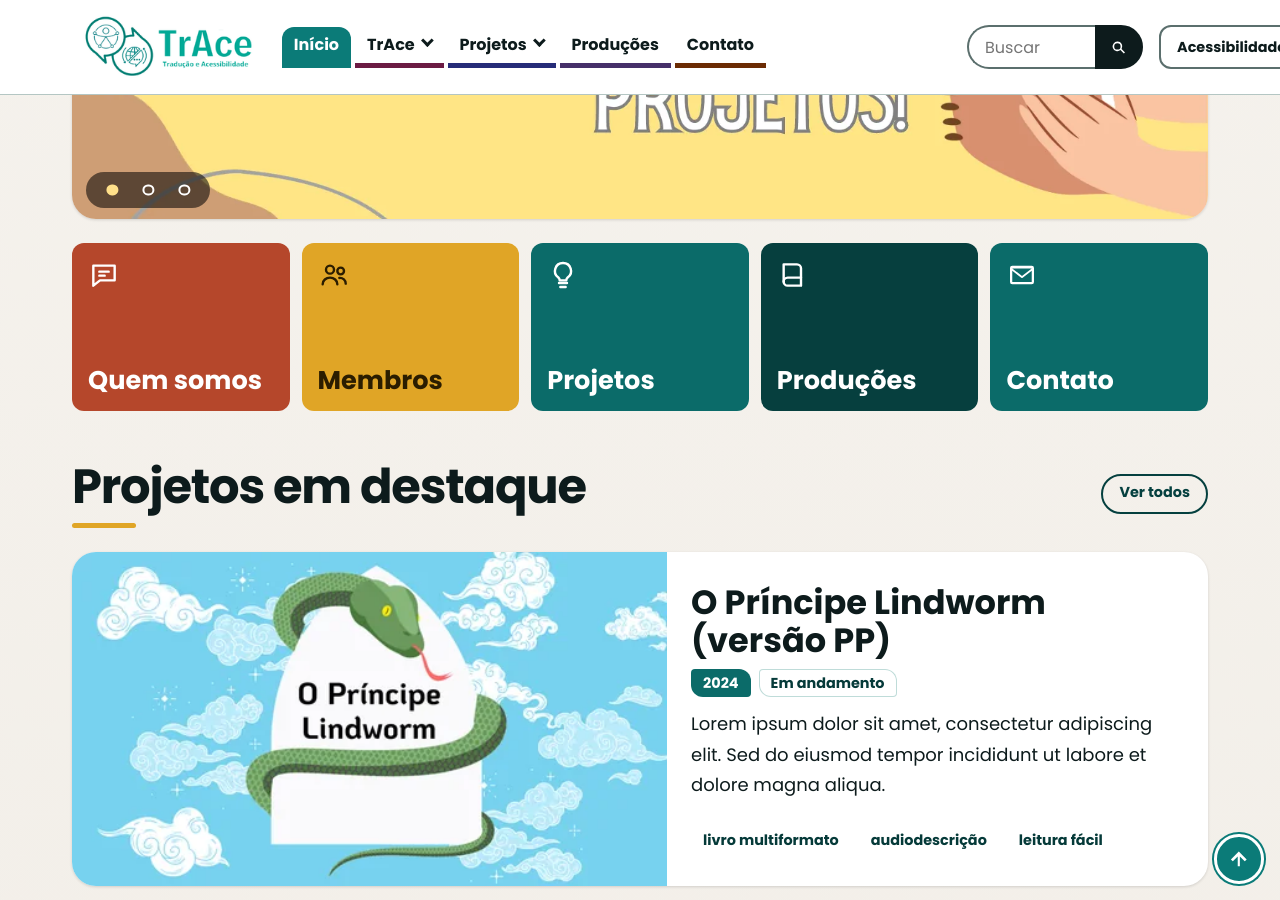
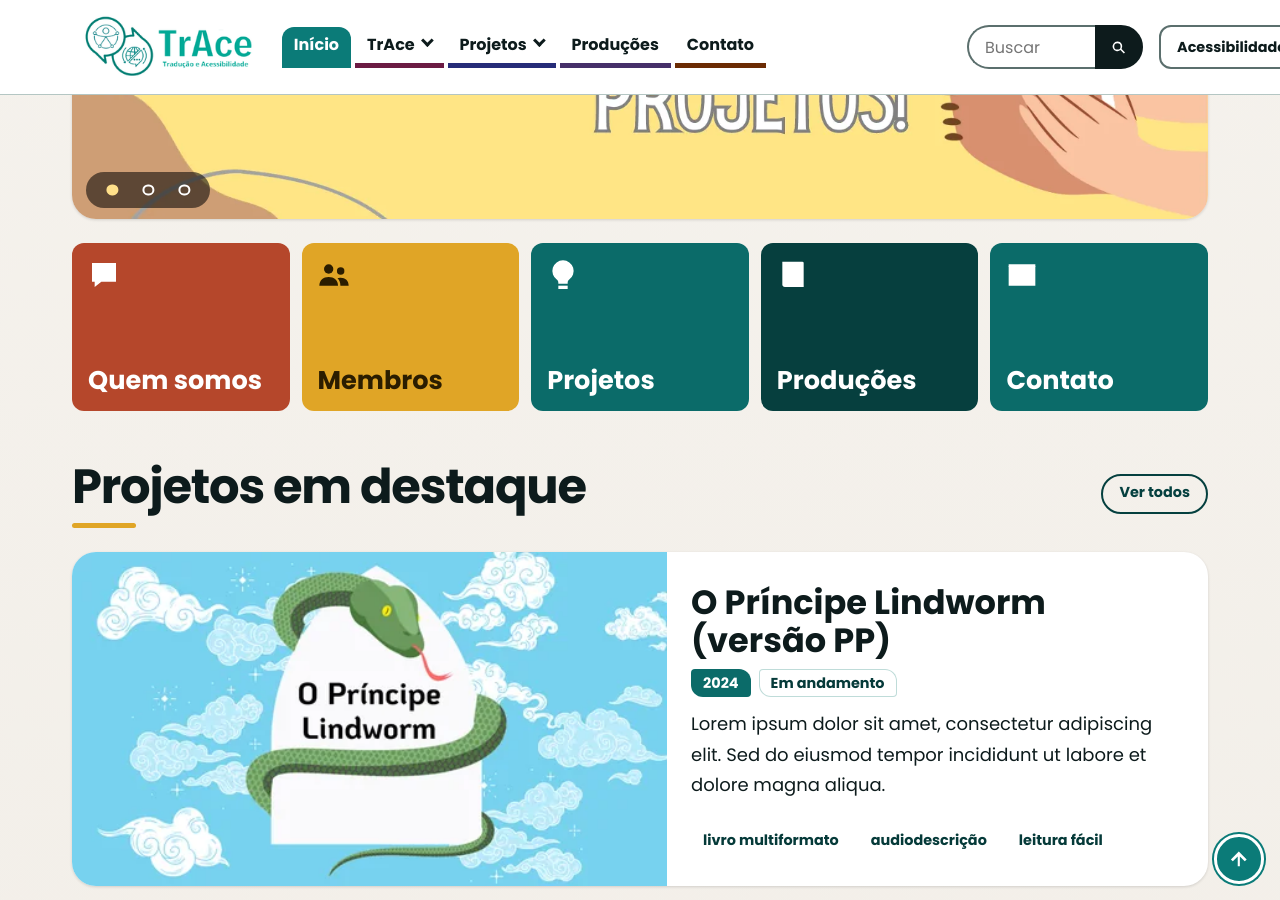
Before and after one commit to Niuuzinho/site-trace-teste, a Jekyll site: the page built from index.html, in a window 1280 px wide and 900 px high, scrolled down 682 px. Built offline with Jekyll 4.4.1, drawn with Linux system fonts in a browser that asks for light colours.

Commit message:
Inicial: ícones grossos para os atalhos (sprite) e atalhos na ordem do menu
Co-Authored-By: Claude Sonnet 5.5 <noreply@anthropic.com>
Claude-Session: https://claude.ai/code/session_01AbHHXVauvBZ2sfPmWDepMS

```diff
--- a/_includes/icones.html
+++ b/_includes/icones.html
@@ -11,6 +11,11 @@
   <symbol id="i-tipo-dissertacao" viewBox="0 0 24 24"><g fill="none" stroke="currentColor" stroke-width="1.8" stroke-linecap="round" stroke-linejoin="round"><path d="M12 4l8 4-8 4-8-4 8-4Z"/><path d="M4 12l8 4 8-4"/><path d="M4 16l8 4 8-4"/></g></symbol>
   <symbol id="i-tipo-videolivro" viewBox="0 0 24 24"><g fill="none" stroke="currentColor" stroke-width="1.8" stroke-linecap="round" stroke-linejoin="round"><rect x="3" y="5" width="18" height="14" rx="3"/><path d="M10 9.5v5l4.5-2.5-4.5-2.5Z"/></g></symbol>
   <symbol id="i-lupa" viewBox="0 0 24 24"><g fill="none" stroke="currentColor" stroke-width="1.8" stroke-linecap="round" stroke-linejoin="round"><circle cx="10.5" cy="10.5" r="6"/><path d="M15 15l5 5"/></g></symbol>
+  <symbol id="i-g-sobre" viewBox="0 0 24 24"><path fill="currentColor" d="M3 3h18v14H10l-5 4v-4H3V3Z"/><path fill="none" stroke="#fff" stroke-width="2" d="M7 8h10M7 12h6"/></symbol>
+  <symbol id="i-g-membros" viewBox="0 0 24 24"><circle cx="8" cy="7.5" r="3.5" fill="currentColor"/><path fill="currentColor" d="M1 20c0-4 3-6.5 7-6.5s7 2.5 7 6.5H1Z"/><circle cx="17" cy="9" r="2.8" fill="currentColor"/><path fill="currentColor" d="M16.5 14c3.7-.2 6.5 1.8 6.5 6h-6.2c0-2.4-.7-4.4-2.2-5.6.5-.2 1.2-.4 1.9-.4Z"/></symbol>
+  <symbol id="i-g-projetos" viewBox="0 0 24 24"><path fill="currentColor" d="M12 1a8 8 0 0 0-4.5 14.6c.6.5 1 1.2 1 2.4v.5h7V18c0-1.2.4-1.9 1-2.4A8 8 0 0 0 12 1Z"/><rect x="8.5" y="20" width="7" height="2.5" fill="currentColor"/></symbol>
+  <symbol id="i-g-producoes" viewBox="0 0 24 24"><path fill="currentColor" d="M4 2h15a1 1 0 0 1 1 1v18H6a2 2 0 0 1-2-2V2Z"/><path fill="none" stroke="#fff" stroke-width="2" d="M8 7h8M8 11h8"/></symbol>
+  <symbol id="i-g-contato" viewBox="0 0 24 24"><path fill="currentColor" d="M2 4h20v16H2V4Z"/><path fill="none" stroke="#fff" stroke-width="2" d="m2.5 5 9.5 8 9.5-8"/></symbol>
   <symbol id="i-pessoas" viewBox="0 0 24 24"><g fill="none" stroke="currentColor" stroke-width="1.8" stroke-linecap="round" stroke-linejoin="round"><circle cx="9" cy="8" r="3"/><path d="M3.5 19c0-3 2.5-5 5.5-5s5.5 2 5.5 5"/><circle cx="17" cy="9" r="2.5"/><path d="M16 14.2c2.7-.2 4.8 1.6 4.8 4.3"/></g></symbol>
   <symbol id="i-projeto" viewBox="0 0 24 24"><g fill="none" stroke="currentColor" stroke-width="1.8" stroke-linecap="round" stroke-linejoin="round"><path d="M9 18h6M10 21h4"/><path d="M12 3a6 6 0 0 0-3.5 10.9c.6.5 1 1.2 1 2.1h5c0-.9.4-1.6 1-2.1A6 6 0 0 0 12 3Z"/></g></symbol>
   <symbol id="i-sobre" viewBox="0 0 24 24"><g fill="none" stroke="currentColor" stroke-width="1.8" stroke-linecap="round" stroke-linejoin="round"><path d="M4 5h16v11H9l-5 4V5Z"/><path d="M8.5 9.5h7M8.5 12.5h4"/></g></symbol>
--- a/index.html
+++ b/index.html
@@ -33,11 +33,11 @@ permalink: /
 
 <nav class="container mod-atalhos" aria-label="Áreas do site">
   <ul>
-    <li><a class="mod-tile mod-tile-sobre" href="{{ '/quem-somos/' | relative_url }}"><span class="mod-tile-icone"><svg class="icone" aria-hidden="true" focusable="false"><use href="#i-sobre"></use></svg></span><span class="mod-tile-nome">Quem somos</span><span class="mod-tile-mais">Conhecer <svg class="icone" aria-hidden="true" focusable="false"><use href="#i-seta-dir"></use></svg></span></a></li>
-    <li><a class="mod-tile mod-tile-membros" href="{{ '/membros/' | relative_url }}"><span class="mod-tile-icone"><svg class="icone" aria-hidden="true" focusable="false"><use href="#i-pessoas"></use></svg></span><span class="mod-tile-nome">Membros</span><span class="mod-tile-mais">Conhecer <svg class="icone" aria-hidden="true" focusable="false"><use href="#i-seta-dir"></use></svg></span></a></li>
-    <li><a class="mod-tile mod-tile-projetos" href="{{ '/projetos/' | relative_url }}"><span class="mod-tile-icone"><svg class="icone" aria-hidden="true" focusable="false"><use href="#i-projeto"></use></svg></span><span class="mod-tile-nome">Projetos</span><span class="mod-tile-mais">Explorar <svg class="icone" aria-hidden="true" focusable="false"><use href="#i-seta-dir"></use></svg></span></a></li>
-    <li><a class="mod-tile mod-tile-producoes" href="{{ '/producoes/' | relative_url }}"><span class="mod-tile-icone"><svg class="icone" aria-hidden="true" focusable="false"><use href="#i-tipo-capitulo"></use></svg></span><span class="mod-tile-nome">Produções</span><span class="mod-tile-mais">Explorar <svg class="icone" aria-hidden="true" focusable="false"><use href="#i-seta-dir"></use></svg></span></a></li>
-    <li><a class="mod-tile mod-tile-contato" href="{{ '/contato/' | relative_url }}"><span class="mod-tile-icone"><svg class="icone" aria-hidden="true" focusable="false"><use href="#i-email"></use></svg></span><span class="mod-tile-nome">Contato</span><span class="mod-tile-mais">Falar com a gente <svg class="icone" aria-hidden="true" focusable="false"><use href="#i-seta-dir"></use></svg></span></a></li>
+    <li><a class="mod-tile mod-tile-sobre" href="{{ '/quem-somos/' | relative_url }}"><span class="mod-tile-icone"><svg class="icone" aria-hidden="true" focusable="false"><use href="#i-g-sobre"></use></svg></span><span class="mod-tile-nome">Quem somos</span><span class="mod-tile-mais">Conhecer <svg class="icone" aria-hidden="true" focusable="false"><use href="#i-seta-dir"></use></svg></span></a></li>
+    <li><a class="mod-tile mod-tile-membros" href="{{ '/membros/' | relative_url }}"><span class="mod-tile-icone"><svg class="icone" aria-hidden="true" focusable="false"><use href="#i-g-membros"></use></svg></span><span class="mod-tile-nome">Membros</span><span class="mod-tile-mais">Conhecer <svg class="icone" aria-hidden="true" focusable="false"><use href="#i-seta-dir"></use></svg></span></a></li>
+    <li><a class="mod-tile mod-tile-projetos" href="{{ '/projetos/' | relative_url }}"><span class="mod-tile-icone"><svg class="icone" aria-hidden="true" focusable="false"><use href="#i-g-projetos"></use></svg></span><span class="mod-tile-nome">Projetos</span><span class="mod-tile-mais">Explorar <svg class="icone" aria-hidden="true" focusable="false"><use href="#i-seta-dir"></use></svg></span></a></li>
+    <li><a class="mod-tile mod-tile-producoes" href="{{ '/producoes/' | relative_url }}"><span class="mod-tile-icone"><svg class="icone" aria-hidden="true" focusable="false"><use href="#i-g-producoes"></use></svg></span><span class="mod-tile-nome">Produções</span><span class="mod-tile-mais">Explorar <svg class="icone" aria-hidden="true" focusable="false"><use href="#i-seta-dir"></use></svg></span></a></li>
+    <li><a class="mod-tile mod-tile-contato" href="{{ '/contato/' | relative_url }}"><span class="mod-tile-icone"><svg class="icone" aria-hidden="true" focusable="false"><use href="#i-g-contato"></use></svg></span><span class="mod-tile-nome">Contato</span><span class="mod-tile-mais">Falar com a gente <svg class="icone" aria-hidden="true" focusable="false"><use href="#i-seta-dir"></use></svg></span></a></li>
   </ul>
 </nav>
 
```
